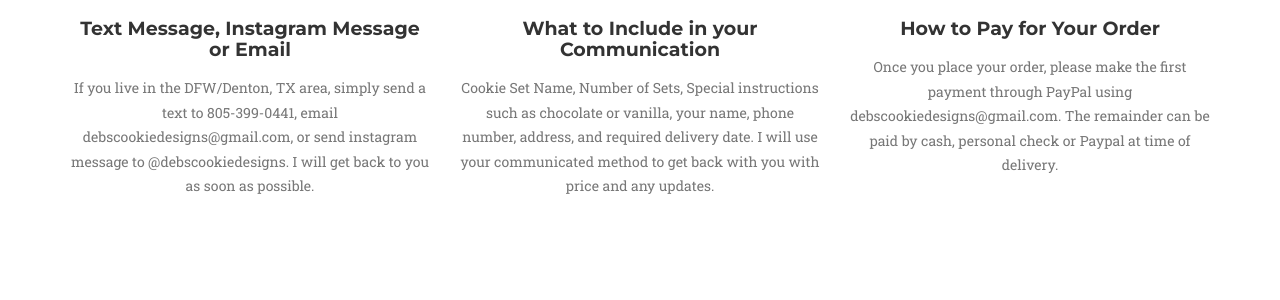
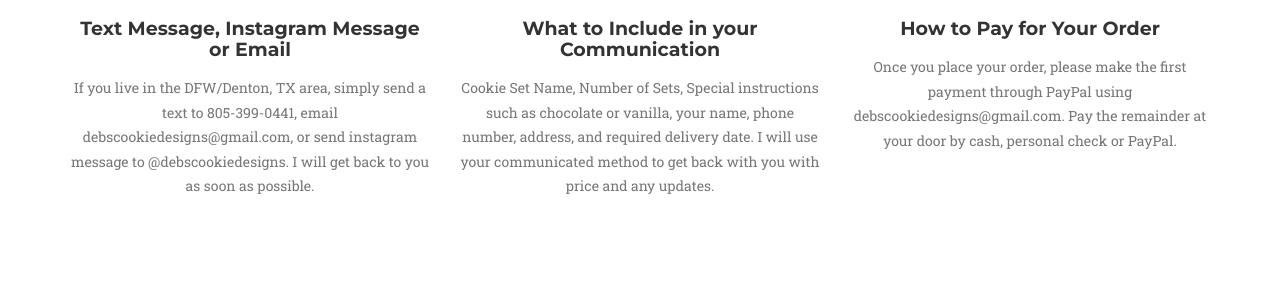
Before and after one commit to DEB72/Cookie, a Jekyll site: the page built from index.html, in a window 1280 px wide and 900 px high, scrolled down 978 px. Shown: the part 203-503 px from the top of the window. Built offline with Jekyll 4.4.1, drawn with Linux system fonts in a browser that asks for light colours; some web fonts are replaced.

Commit message:
Update services.html

```diff
--- a/_includes/services.html
+++ b/_includes/services.html
@@ -30,7 +30,7 @@
                         <i class="fa fa-lock fa-stack-1x fa-inverse"></i>
                     </span>
                     <h4 class="service-heading">How to Pay for Your Order</h4>
-                    <p class="text-muted">Once you place your order, please make the first payment through PayPal using debscookiedesigns@gmail.com.  The remainder can be paid by cash, personal check or Paypal at time of delivery.</p>
+                    <p class="text-muted">Once you place your order, please make the first payment through PayPal using debscookiedesigns@gmail.com.  Pay the remainder at your door by cash, personal check or PayPal.</p>
                 </div>
             </div>
         </div>
```
